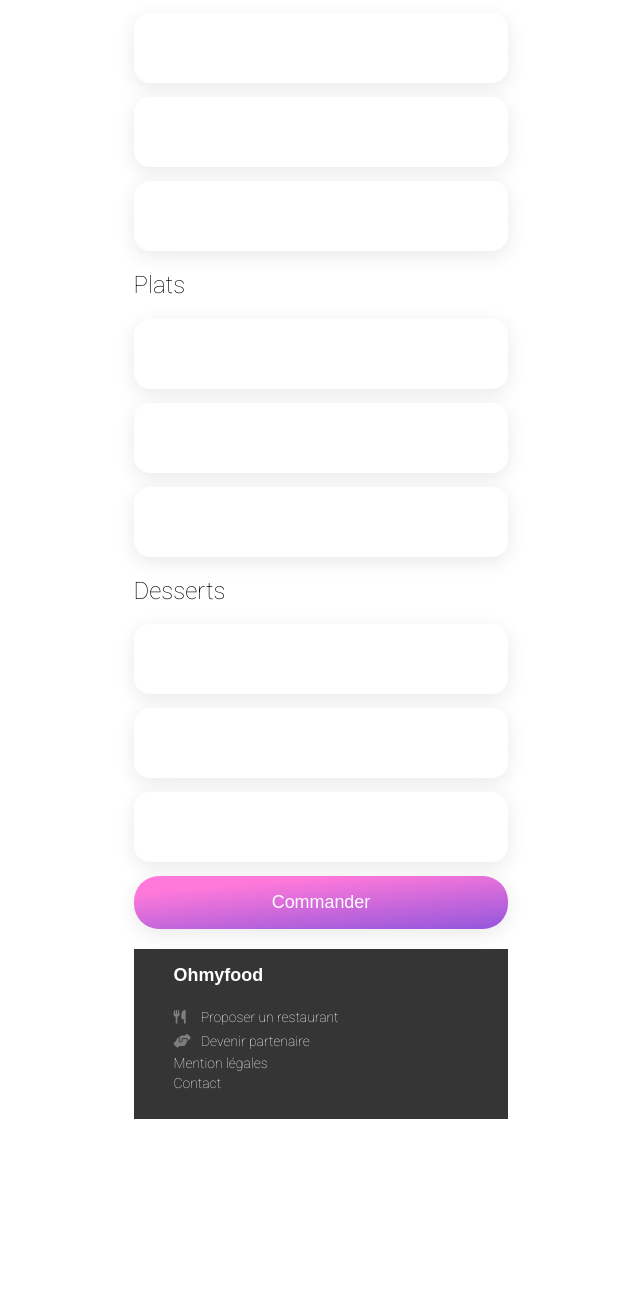
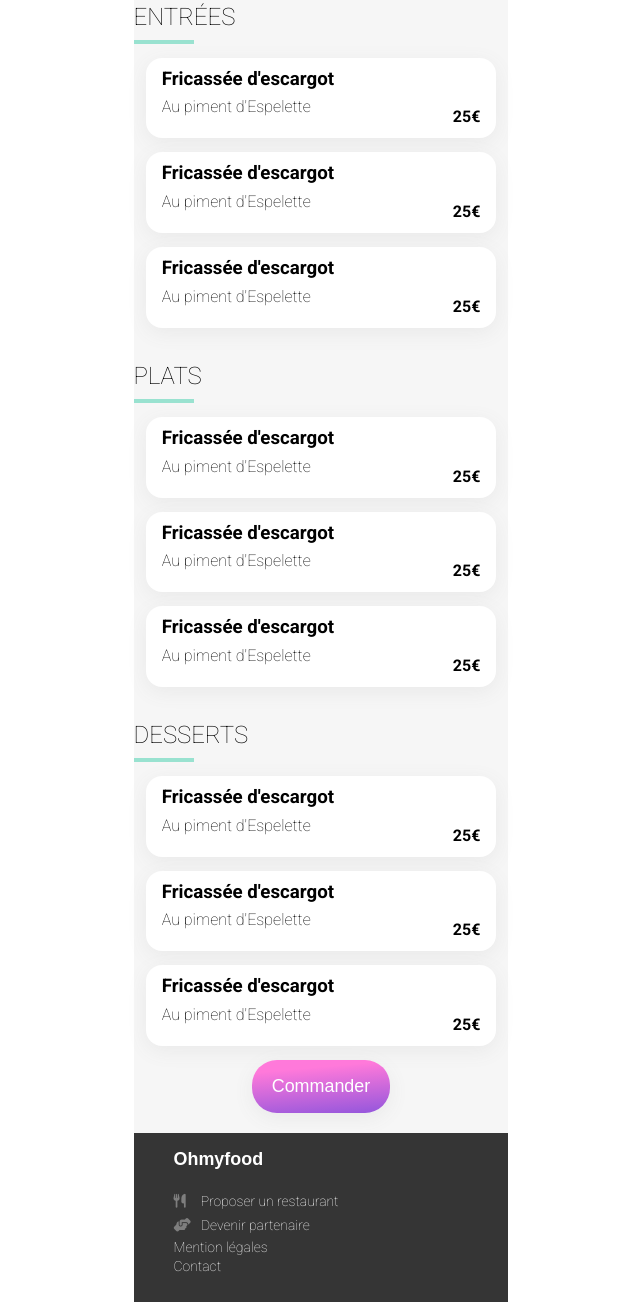
Before and after one commit to GalaaDD/DiverresGalaad_3_16092021, a website: page page-1.html in a window 1280 px wide. Shown: the part 455-1757 px from the top of the page, without its empty margins (319-959 px from the left). Before the commit the page ends 1574 px from the top, so only its background shows below. Drawn offline with Linux system fonts and the light colour scheme; a web font is replaced by a local one.

Commit message:
pages-article-structures-updates

```diff
--- a/page-1.html
+++ b/page-1.html
@@ -34,96 +34,125 @@
         <main>
             <article>
                 <h2>Entrées</h2>
+                <div class="article__title-border"></div>
+                <div class="bloc--flex">
+                    <a  href="#">
                         <div class="article__cards-containers">
+                                <div class="article__column-text">
+                                    <h3>Fricassée d'escargot</h3>
+                                    <p>Au piment d'Espelette </p>
+                                </div>
+                                <div class="article__column-icon">
+                                    <p>25€</p>
+                                </div>
+                        </div>
+                    </a>
                     <a href="#">
-                        <div class="title--flex">
-                            <h3></h3>
-                            <p></p>
+                        <div class="article__cards-containers">
+                                <div class="article__column-text">
+                                    <h3>Fricassée d'escargot</h3>
+                                    <p>Au piment d'Espelette </p>
                                 </div>
-                        <p></p>
+                                <div class="article__column-icon">
+                                    <p>25€</p>
+                                </div>
+                        </div>
                     </a>
+                    <a href="#">
+                        <div class="article__cards-containers">
+                                <div class="article__column-text">
+                                    <h3>Fricassée d'escargot</h3>
+                                    <p>Au piment d'Espelette </p>
                                 </div>
-                <div class="article__cards-containers">
-                    <a href="#">
-                        <div class="title--flex">
-                            <h3></h3>
-                            <p></p>
+                                <div class="article__column-icon">
+                                    <p>25€</p>
                                 </div>
-                        <p></p>
-                    </a>
                         </div>
-                <div class="article__cards-containers">
-                    <a href="#">
-                        <div class="title--flex">
-                            <h3></h3>
-                            <p></p>
-                        </div>
-                        <p></p>
                     </a>
                 </div>
             </article>
             <article>
                 <h2>Plats</h2>
+                <div class="article__title-border"></div>
+                <div class="bloc--flex">
+                    <a href="#">
                         <div class="article__cards-containers">
+                                <div class="article__column-text">
+                                    <h3>Fricassée d'escargot</h3>
+                                    <p>Au piment d'Espelette </p>
+                                </div>
+                                <div class="article__column-icon">
+                                    <p>25€</p>
+                                </div>
+                        </div>
+                    </a>
                     <a href="#">
-                        <div class="title--flex">
-                            <h3></h3>
-                            <p></p>
+                        <div class="article__cards-containers">
+                                <div class="article__column-text">
+                                    <h3>Fricassée d'escargot</h3>
+                                    <p>Au piment d'Espelette </p>
                                 </div>
-                        <p></p>
+                                <div class="article__column-icon">
+                                    <p>25€</p>
+                                </div>
+                        </div>
                     </a>
+                    <a href="#">
+                        <div class="article__cards-containers">
+                                <div class="article__column-text">
+                                    <h3>Fricassée d'escargot</h3>
+                                    <p>Au piment d'Espelette </p>
                                 </div>
-                <div class="article__cards-containers">
-                    <a href="#">
-                        <div class="title--flex">
-                            <h3></h3>
-                            <p></p>
+                                <div class="article__column-icon">
+                                    <p>25€</p>
                                 </div>
-                        <p></p>
-                    </a>
                         </div>
-                <div class="article__cards-containers">
-                    <a href="#">
-                        <div class="title--flex">
-                            <h3></h3>
-                            <p></p>
-                        </div>
-                        <p></p>
                     </a>
                 </div>
             </article>
             <article>
                 <h2>Desserts</h2>
+                <div class="article__title-border"></div>
+                <div class="bloc--flex">
+                    <a href="#">
                         <div class="article__cards-containers">
+                                <div class="article__column-text">
+                                    <h3>Fricassée d'escargot</h3>
+                                    <p>Au piment d'Espelette </p>
+                                </div>
+                                <div class="article__column-icon">
+                                    <p>25€</p>
+                                </div>
+                        </div>
+                    </a>
                     <a href="#">
-                        <div class="title--flex">
-                            <h3></h3>
-                            <p></p>
+                        <div class="article__cards-containers">
+                                <div class="article__column-text">
+                                    <h3>Fricassée d'escargot</h3>
+                                    <p>Au piment d'Espelette </p>
                                 </div>
-                        <p></p>
+                                <div class="article__column-icon">
+                                    <p>25€</p>
+                                </div>
+                        </div>
                     </a>
+                    <a href="#">
+                        <div class="article__cards-containers">
+                                <div class="article__column-text">
+                                    <h3>Fricassée d'escargot</h3>
+                                    <p>Au piment d'Espelette </p>
                                 </div>
-                <div class="article__cards-containers">
-                    <a href="#">
-                        <div class="title--flex">
-                            <h3></h3>
-                            <p></p>
+                                <div class="article__column-icon">
+                                    <p>25€</p>
                                 </div>
-                        <p></p>
-                    </a>
                         </div>
-                <div class="article__cards-containers">
-                    <a href="#">
-                        <div class="title--flex">
-                            <h3></h3>
-                            <p></p>
-                        </div>
-                        <p></p>
                     </a>
                 </div>
             </article>
+            <div class="btn--size">
+                <button class="btn--purple">Commander</button>
+            </div>
         </main>
-            <button class="btn--purple">Commander</button>
         <footer>
             <ul>
                 <h3 class="footer__title">Ohmyfood</h3>
--- a/sass/base/_typography.scss
+++ b/sass/base/_typography.scss
@@ -21,3 +21,8 @@ h4{
 ul{
     list-style-type: none;
 }
+
+.btn--size{
+    display:flex;
+    justify-content: center;
+}
--- a/sass/layouts/_header.scss
+++ b/sass/layouts/_header.scss
@@ -1,12 +1,12 @@
 
 header{
-    height: 25rem;
     @include text-center;
     display: grid;
     grid-area: header;
 
     .header__localization-bloc{
         @include flex-center;
+        @include align-center;
         font-weight: bold;
         box-shadow: 0px 3px 3px 0px rgba(0,0,0,0.05) inset;
         background-color: $secondary-background-color;
--- a/sass/layouts/_nav.scss
+++ b/sass/layouts/_nav.scss
@@ -36,6 +36,7 @@ i {
     height:1.25rem;
     width: 1.25rem;
     @include flex-center;
+    @include align-center;
     font-weight:bold;
 }
 
--- a/sass/pages/_pages.scss
+++ b/sass/pages/_pages.scss
@@ -1,5 +1,6 @@
 .header__bloc-main-title{
     @include flex-center;
+    @include align-center;
     width: 82%;
 
         a {
@@ -18,7 +19,9 @@
     }
 
     .header__secondary-title-bloc{
+        background-color: $tertiary-background-color;
         @include flex-center;
+        @include align-center;
         @include flex-space-around;
     }
 
@@ -31,18 +34,69 @@
                 font-size: 1.75rem;
             }
     }
+
     .header__icon{
         font-size: 1.375rem;
     }
 
+    main {
+        background-color: $tertiary-background-color;
+    }
+
     article{
 
-        h2{
-            font-weight: normal;
-        }
+        display: grid;
+        grid-area: "section";
+            h2{
+                font-weight: normal;
+                text-transform: uppercase;
+                margin-bottom: 9px;
+            }
+    }
+
+    .article__title-border{
+        border: 2px solid $tertiary-color;
+        width: 15%;
+        margin-bottom: 14px;
     }
 
     .article__cards-containers{
-        height: 4.375rem;
+        width: 85%;
+        max-height: 70px;
+        line-height:0.625rem;
+        padding: 1rem 1rem;
         @include cards-model;
+        @include flex-between;
+
+
     }
+
+    .article__column-text{
+        h3{
+            margin-top: 0;
+        }
+
+            & p{
+                margin-bottom:0;
+            }
+    }
+
+    .article__column-icon{
+        @include flex;
+        align-items: flex-end;
+        font-weight: bold;
+            p{
+                margin: 0;
+            }
+    }
+
+    .bloc--flex{
+        @include flex-center;
+        @include flex-column;
+        flex-wrap:wrap;
+
+            a{
+                @include flex;
+                @include flex-center;
+            }
+    }
--- a/sass/utils/_mixins.scss
+++ b/sass/utils/_mixins.scss
@@ -25,12 +25,10 @@ justify-content: flex-start;
 @mixin flex-center{
     display: flex;
     justify-content: center;
-    align-items: center;
 }
 
 @mixin flex-column{
     flex-direction:column;
-    flex-wrap: wrap;
 }
 
 @mixin flex-space-around{
@@ -96,11 +94,8 @@ justify-content: flex-start;
 }
 
 @mixin cards-model{
-    width: 100%;
     border-radius: 1rem;
     margin-bottom: .875rem;
-    display: flex;
-    @include align-center;
     @include box-shadow;
     background-color:$primary-background-color;
 }
```
Also changed, not shown: public/css/style.css, 1 other file. Lines whose indentation alone changed are shown as unchanged.
